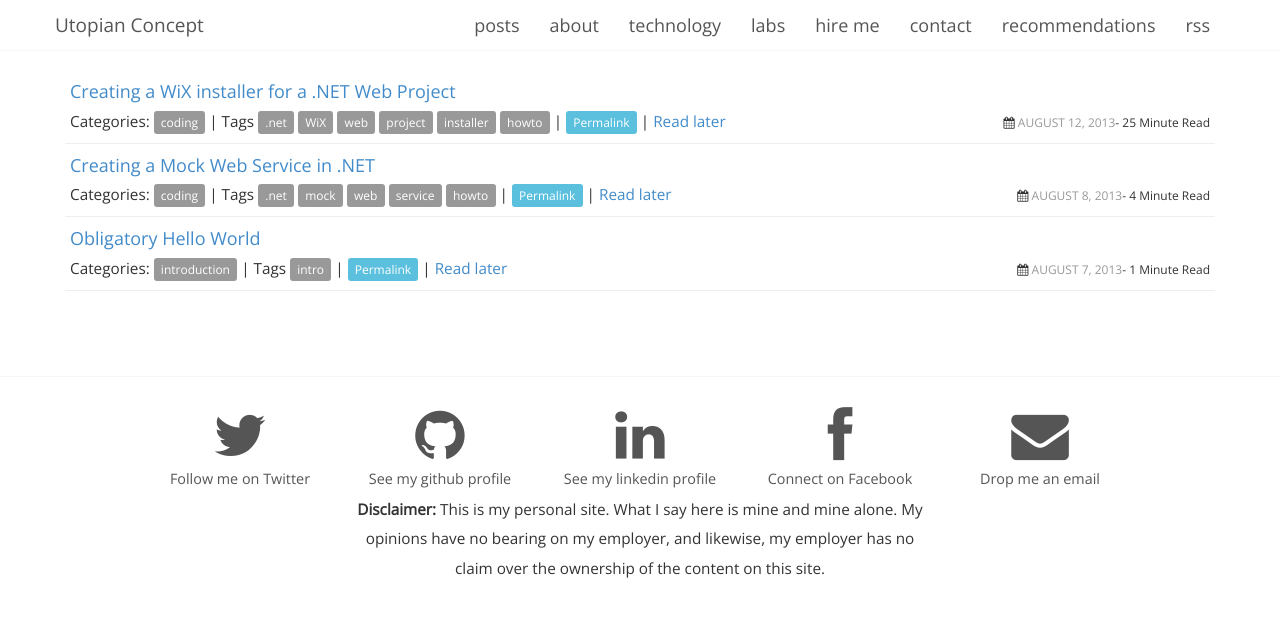
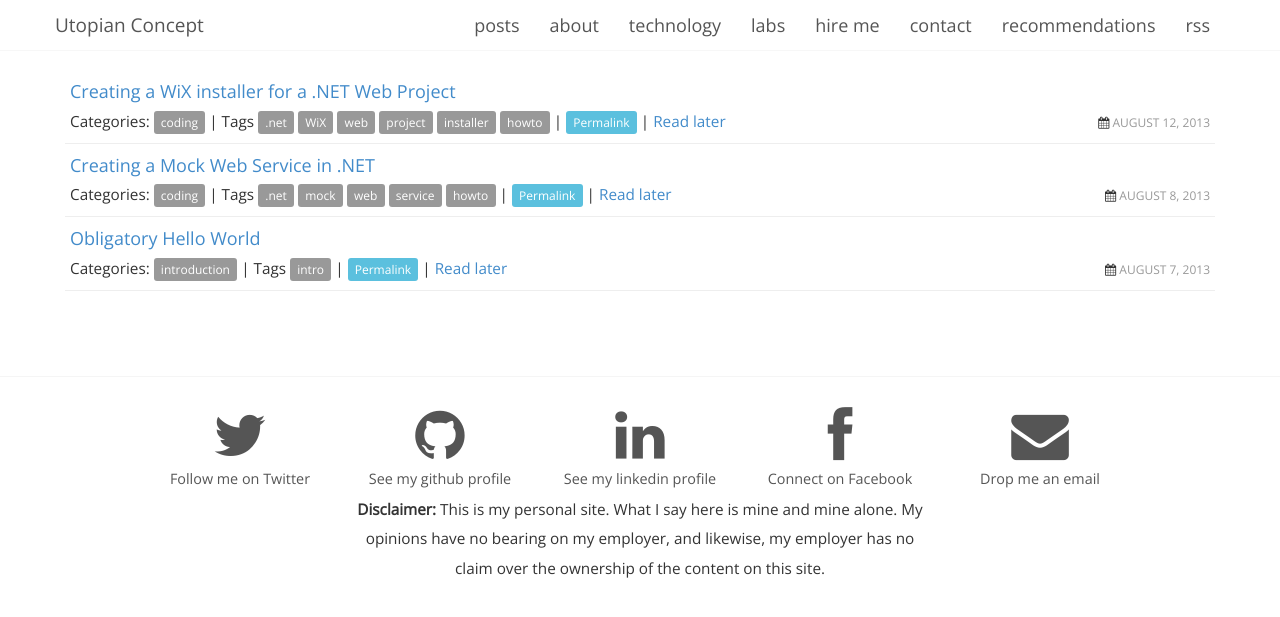
Before and after one commit to rclanan/rclanan.github.io, a Jekyll site: the page built from index.html, in a window 1280 px wide. Shown: the top 617 px of the page. Built offline with Jekyll 4.4.1, drawn with Linux system fonts in a browser that asks for light colours; nearby versions of some CDN libraries; Markdown is read by kramdown in place of the engine named in the settings; the list of posts is cut into pages by our own code; comment, search, counter and statistics services are not loaded.

Commit message:
remove estimated read time, did not work with gh-pages

```diff
--- a/_layouts/post.html
+++ b/_layouts/post.html
@@ -10,7 +10,7 @@ layout: page
   </header>
   <section class="byline">
     <meta itemprop="description" content="{{ page.summary }}">
-    <i class="icon-calendar"></i> <time title="{{ page.date | date_to_xmlschema }}" pubdate="{{ page.date | date_to_xmlschema }}" itemprop="datePublished">{{ page.date | date: "%B %e, %Y" }}</time> - {{ content.size | readtime }} Minute Read
+    <i class="icon-calendar"></i> <time title="{{ page.date | date_to_xmlschema }}" pubdate="{{ page.date | date_to_xmlschema }}" itemprop="datePublished">{{ page.date | date: "%B %e, %Y" }}</time>
     <span class="post-details pull-right">
       <small>Categories:
         {% if page.category %}
--- a/index.html
+++ b/index.html
@@ -33,7 +33,7 @@ sitemap:
              | <a href="{{ site.production_url }}{{ post.url}}" itemprop="url"><span class="label label-info">Permalink</span></a>
              | <a href="http://www.instapaper.com/hello2?url={{ site.production_url }}{{ post.url }}&amp;title={{ post.title }}" title="Save {{ post.title }} to Instapaper" target="_blank">Read later</a>
         </small>
-      <span class="pull-right"><i class="icon-calendar"></i> <time datetime="{{ post.date | date_to_xmlschema }}" itemprop="datePublished">{{ post.date | date: "%B %e, %Y" }}</time>- {{ post.content.size | readtime }} Minute Read</span>
+      <span class="pull-right"><i class="icon-calendar"></i> <time datetime="{{ post.date | date_to_xmlschema }}" itemprop="datePublished">{{ post.date | date: "%B %e, %Y" }}</time></span>
     </li>
     {% endfor %}
   </ul>
```
Also changed, not shown: 1 other file.
